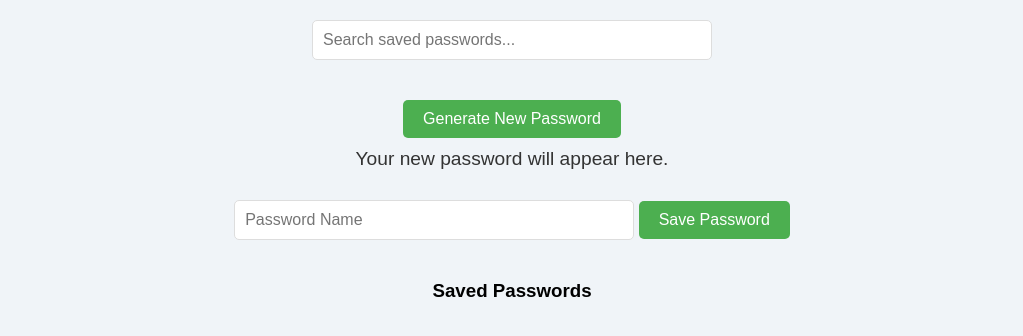
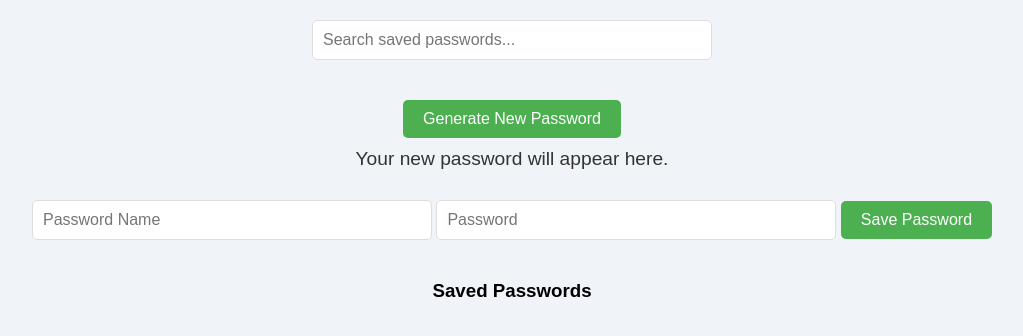
Before and after one commit to Mysty47/Password_Manager_WebApp, a FastAPI app: page / in a window 1280 px wide. Shown: the part 164-500 px from the top of the page, without its empty margins (128-1151 px from the left). Run offline with FastAPI, Linux system fonts and the light colour scheme.

Commit message:
added a input password

```diff
--- a/app/static/script.js
+++ b/app/static/script.js
@@ -11,26 +11,36 @@
 
   // Save password to the list
   function savePassword() {
-    const passwordName = document.getElementById("new-password-name").value;
-    const passwordValue = document.getElementById("password-display").textContent;
+    const passwordName = document.getElementById("new-password-name").value.trim();
+    const passwordInput = document.getElementById("new-password-input").value.trim();
+    const passwordDisplay = document.getElementById("password-display").textContent;
 
-    if (!passwordName || passwordValue === "Your new password will appear here.") {
-      alert("Please generate a password and enter a password name.");
-      return;
+    // Use manually entered password if available; otherwise, use the generated one
+    let passwordToSave = passwordInput ? passwordInput : (passwordDisplay !== "Your new password will appear here." ? passwordDisplay : "");
+
+    if (!passwordName || !passwordToSave) {
+        alert("Please enter a password name and either type a password or generate one.");
+        return;
     }
 
+    // Create password entry
     const passwordItem = document.createElement("div");
     passwordItem.classList.add("password-item");
     passwordItem.innerHTML = `
-      <div class="password-name">${passwordName}</div>
-      <div class="password-value">${passwordValue}</div>
+      <div class="password-name"><strong>${passwordName}</strong></div>
+      <div class="password-value">${passwordToSave}</div>
     `;
     document.getElementById("saved-passwords").appendChild(passwordItem);
 
-    // Reset the input fields
+    // Reset input fields properly
     document.getElementById("new-password-name").value = "";
+    document.getElementById("new-password-input").value = "";
     document.getElementById("password-display").textContent = "Your new password will appear here.";
-  }
+}
+
+
+
+
 
   // Generate new password when the button is clicked
   document.getElementById("generate-btn").addEventListener("click", function() {
@@ -55,3 +65,5 @@
       }
     });
   });
+
+  // Password
--- a/app/templates/home.html
+++ b/app/templates/home.html
@@ -43,8 +43,10 @@
     <!-- Save New Password Section -->
     <div id="save-password">
       <input type="text" id="new-password-name" placeholder="Password Name">
+      <input type="text" id="new-password-input" placeholder="Password">
       <button class="login-btn" id="save-password-btn">Save Password</button>
     </div>
+
 
     <!-- List of Saved Passwords -->
     <div id="password-list">
@@ -55,6 +57,6 @@
     </div>
   </div>
 
-  <script src="static/script.js"></script>
+  <script src="static/script.js?v=2"></script>
 </body>
 </html>
```
Also changed, not shown: main.py (line endings or trailing spaces).
